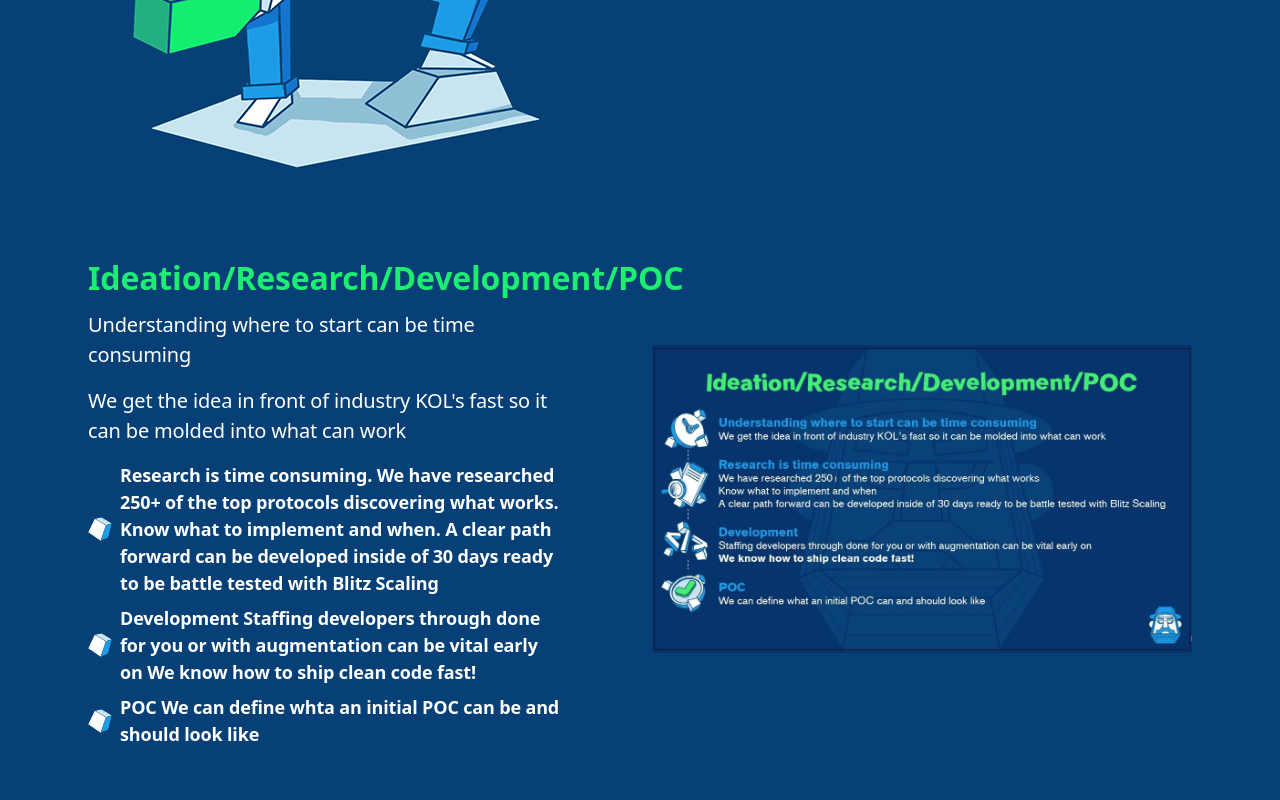
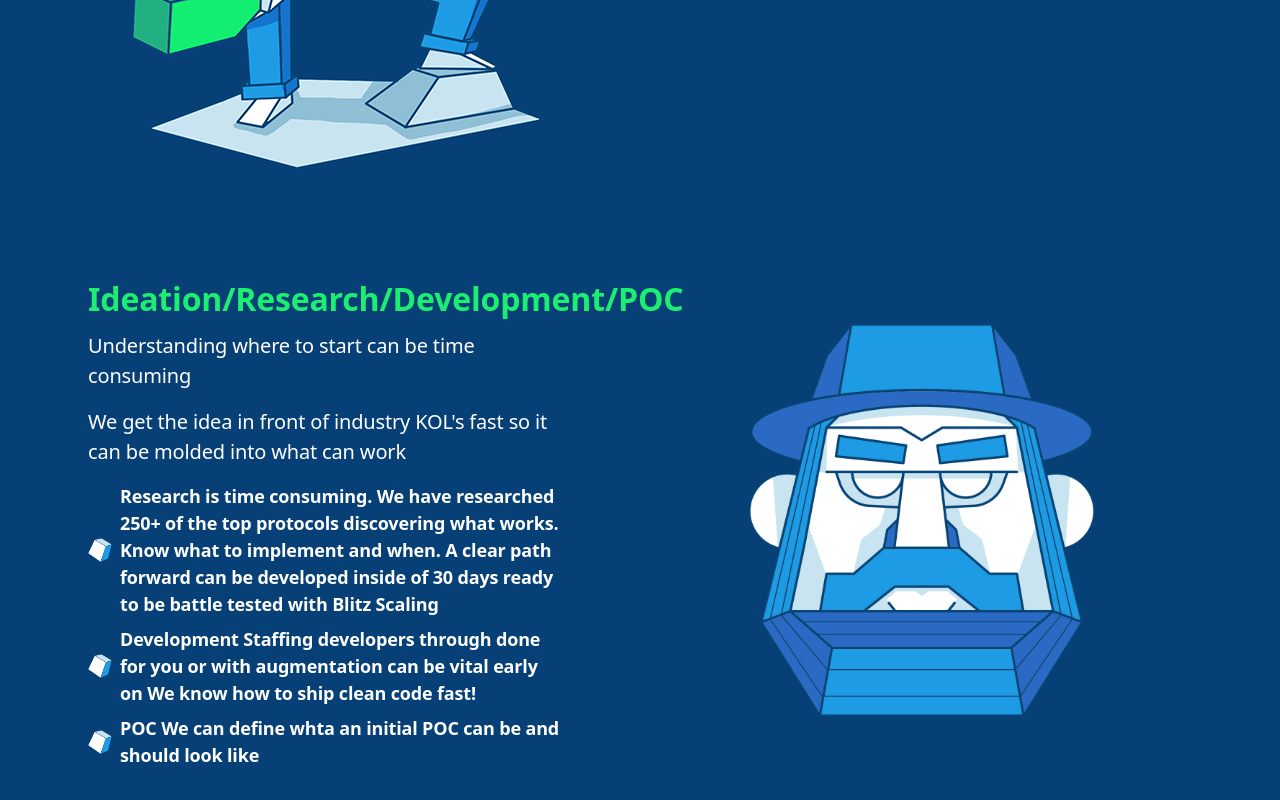
Before and after one commit to XakHD/Dutchunclemain, a Next.js app: page / in a window 1280 px wide. Shown: the part 3147-3947 px from the top of the page. Built offline with nearby package versions, Linux system fonts and the light colour scheme.

Commit message:
Update zigzag.tsx

```diff
--- a/components/zigzag.tsx
+++ b/components/zigzag.tsx
@@ -156,7 +156,7 @@ export default function Zigzag() {
             <div className="md:grid md:grid-cols-12 md:gap-6 items-center">
               {/* Image */}
               <div className="max-w-xl md:max-w-none md:w-full mx-auto md:col-span-5 lg:col-span-6 mb-8 md:mb-0 md:order-1" data-aos="fade-up">
-                <Image className="max-w-full mx-auto md:max-w-none h-auto" src={idea} width={540} height={405} alt="Features 03" />
+              <img className="" src="/images/largehead.png"   alt="largehead" />
               </div>
               {/* Content */}
               <div className="max-w-xl md:max-w-none md:w-full mx-auto md:col-span-7 lg:col-span-6" data-aos="fade-right">
```
